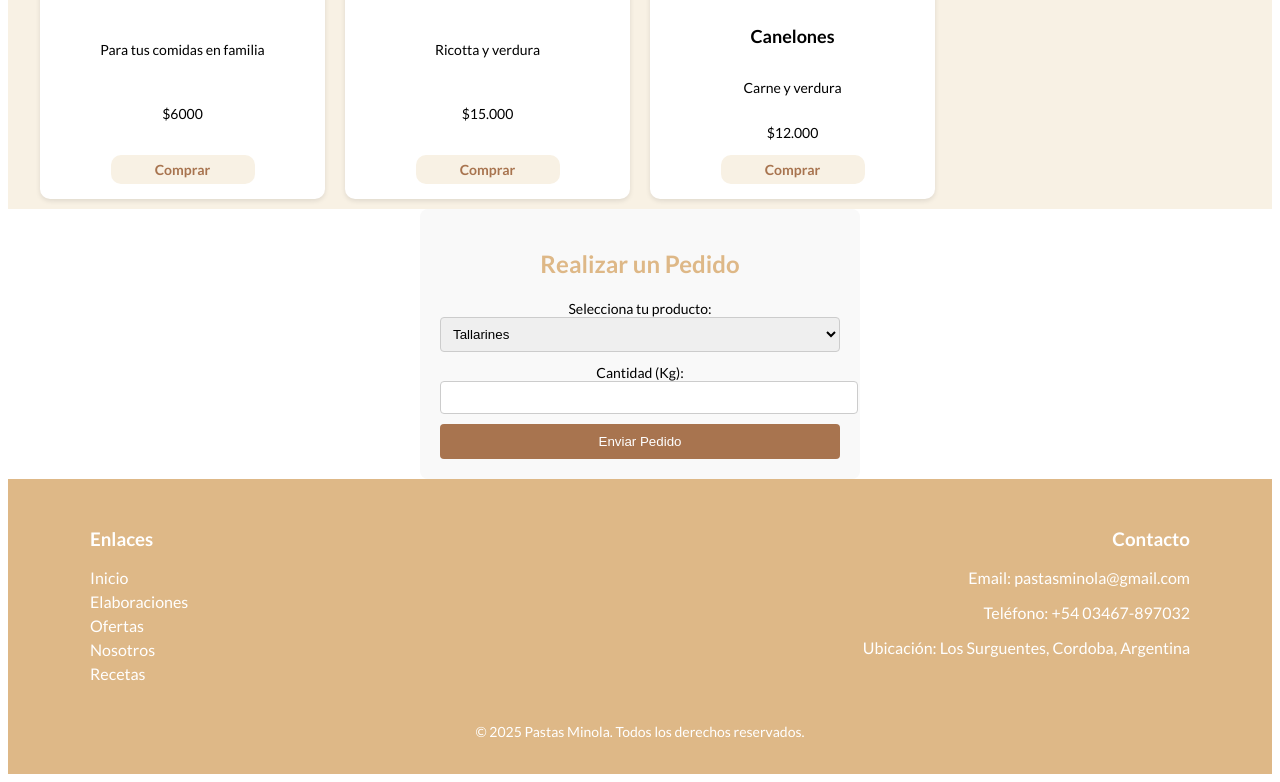
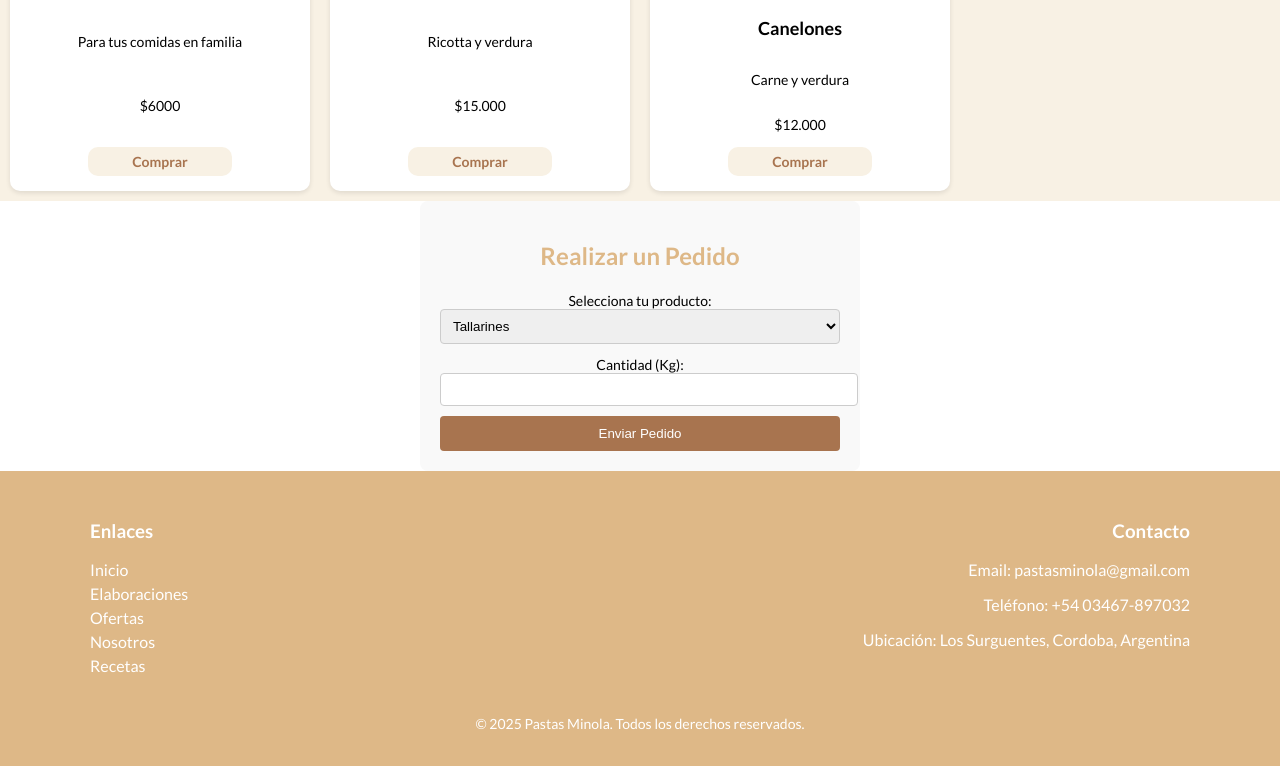
Before and after one commit to Lucilacosta06/Pastas-Minola, a plain HTML site: page Pages/elaboraciones.html in a window 1280 px wide. Shown: the part 663-1445 px from the top of the page. Drawn offline with Linux system fonts and the light colour scheme.

Commit message:
Correción de variable max-width y body

```diff
--- a/style.scss
+++ b/style.scss
@@ -13,7 +13,7 @@ $image-height: auto;
 $box-shadow: 0 2px 5px rgba(0, 0, 0, 0.1);
 $border-radius: 10px;
 $padding: 15px;
-$max-width: 1200px;
+$max-width: 100%;
 $transition: 0.3s ease-in-out;
 $button-color: #a8744f;
 $button-hover: #8c6243;
@@ -21,6 +21,9 @@ $button-hover: #8c6243;
 body {
   font-family: $font-family;
   text-align: center;
+  width: 100%;
+  margin: 0;
+  padding: 0;
 }
 /* Estilos base*/
 .content {
@@ -148,7 +151,7 @@ body {
     grid-template-columns: repeat(auto-fit, minmax(250px, 1fr));
     gap: 20px;
     max-width: $max-width;
-    margin: auto;
+
     padding: 10px;
     justify-content: center;
     align-items: stretch;
```
Also changed, not shown: css/style.css, 1 other file.
